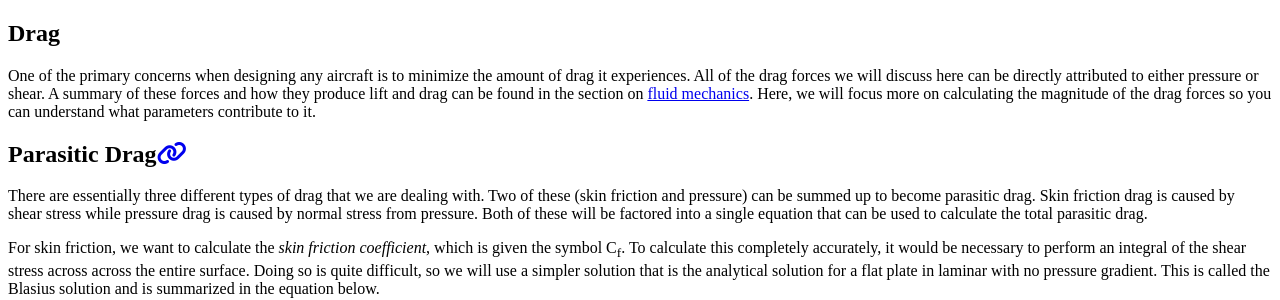
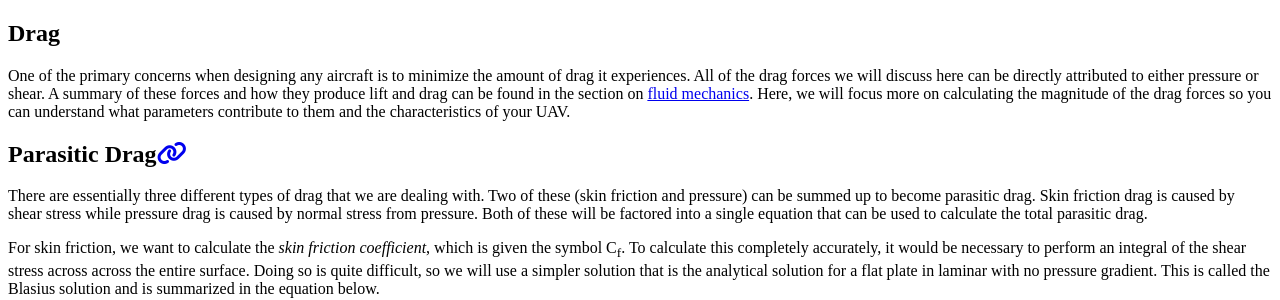
Before and after one commit to BYU-Aeronautics-Club/BYUAeronauticsClub.github.io, a Jekyll site: the page built from _pages/fundamentals/aerodynamics/drag.md, in a window 1280 px wide. Shown: the part 584-884 px from the top of the page. Built offline with Jekyll 4.4.1, drawn with Linux system fonts in a browser that asks for light colours; cached includes are drawn as plain includes; nearby versions of some CDN libraries.

Commit message:
Changing more wording

```diff
--- a/_pages/fundamentals/aerodynamics/drag.md
+++ b/_pages/fundamentals/aerodynamics/drag.md
@@ -7,7 +7,7 @@
 
 ---
 
-One of the primary concerns when designing any aircraft is to minimize the amount of drag it experiences. All of the drag forces we will discuss here can be directly attributed to either pressure or shear. A summary of these forces and how they produce lift and drag can be found in the section on [fluid mechanics](https://aeronautics.byu.edu/fundamentals/aerodynamics/fluids/). Here, we will focus more on calculating the magnitude of the drag forces so you can understand what parameters contribute to it.
+One of the primary concerns when designing any aircraft is to minimize the amount of drag it experiences. All of the drag forces we will discuss here can be directly attributed to either pressure or shear. A summary of these forces and how they produce lift and drag can be found in the section on [fluid mechanics](https://aeronautics.byu.edu/fundamentals/aerodynamics/fluids/). Here, we will focus more on calculating the magnitude of the drag forces so you can understand what parameters contribute to them and the characteristics of your UAV.
 
 ## Parasitic Drag
 There are essentially three different types of drag that we are dealing with. Two of these (skin friction and pressure) can be summed up to become parasitic drag. Skin friction drag is caused by shear stress while pressure drag is caused by normal stress from pressure. Both of these will be factored into a single equation that can be used to calculate the total parasitic drag.
```
